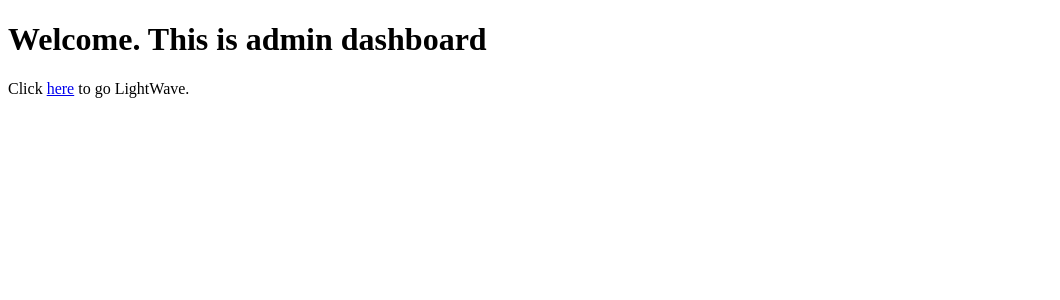
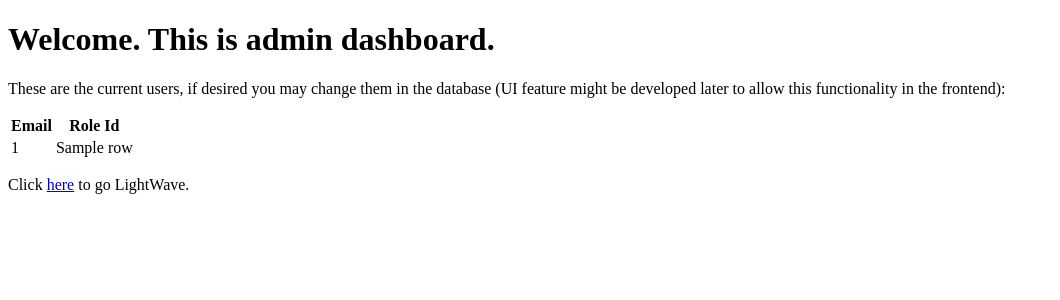
Before and after one commit to lfuksman/AirQualityMain, a Flask app: template authentication/templates/adminDashboard.html in a window 1280 px wide. Shown: the top 300 px of the page, without its empty margins (0-1060 px from the left). Run offline with Flask 2, Linux system fonts and the light colour scheme; the template is opened without the code that fills it: most values are stand-ins (such as "Sample title", 1, 10 or a date in 2020); some libraries are stand-ins or nearby versions.

Commit message:
Update adminDashboard.html

```diff
--- a/authentication/templates/adminDashboard.html
+++ b/authentication/templates/adminDashboard.html
@@ -6,7 +6,26 @@
     <script src="https://cdn.auth0.com/js/lock/11.22.4/lock.min.js"></script>
 </head>
 <body>
-    <h1>Welcome. This is admin dashboard</h1>
+    <h1>Welcome. This is admin dashboard. </h1>
+
+    <p>These are the current users, if desired you may change them in the database
+    (UI feature might be developed later to allow this functionality in the frontend):</p>
+<table>
+    <thead>
+    <tr>
+        <th>Email</th>
+        <th>Role Id</th>
+    </tr>
+    </thead>
+    <tbody>
+        {% for row in output_data %}
+            <tr>
+                <td>{{row[0]}}</td>
+                <td>{{row[1]}}</td>
+            </tr>
+        {% endfor %}
+    </tbody>
+</table>
     <p>Click <a href="/lightwave">here</a> to go LightWave.</p>
 </body>
 </html>
```
